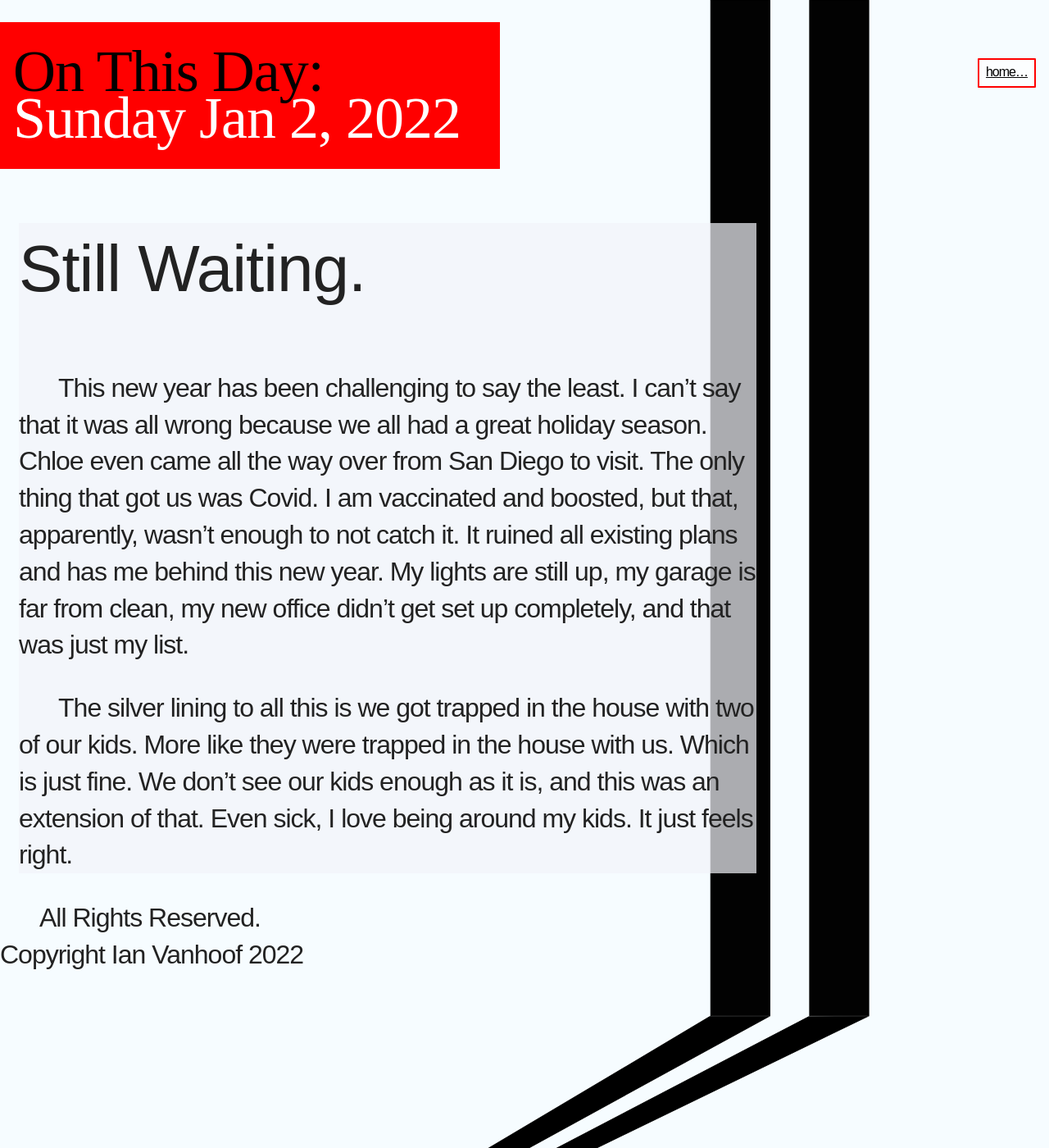
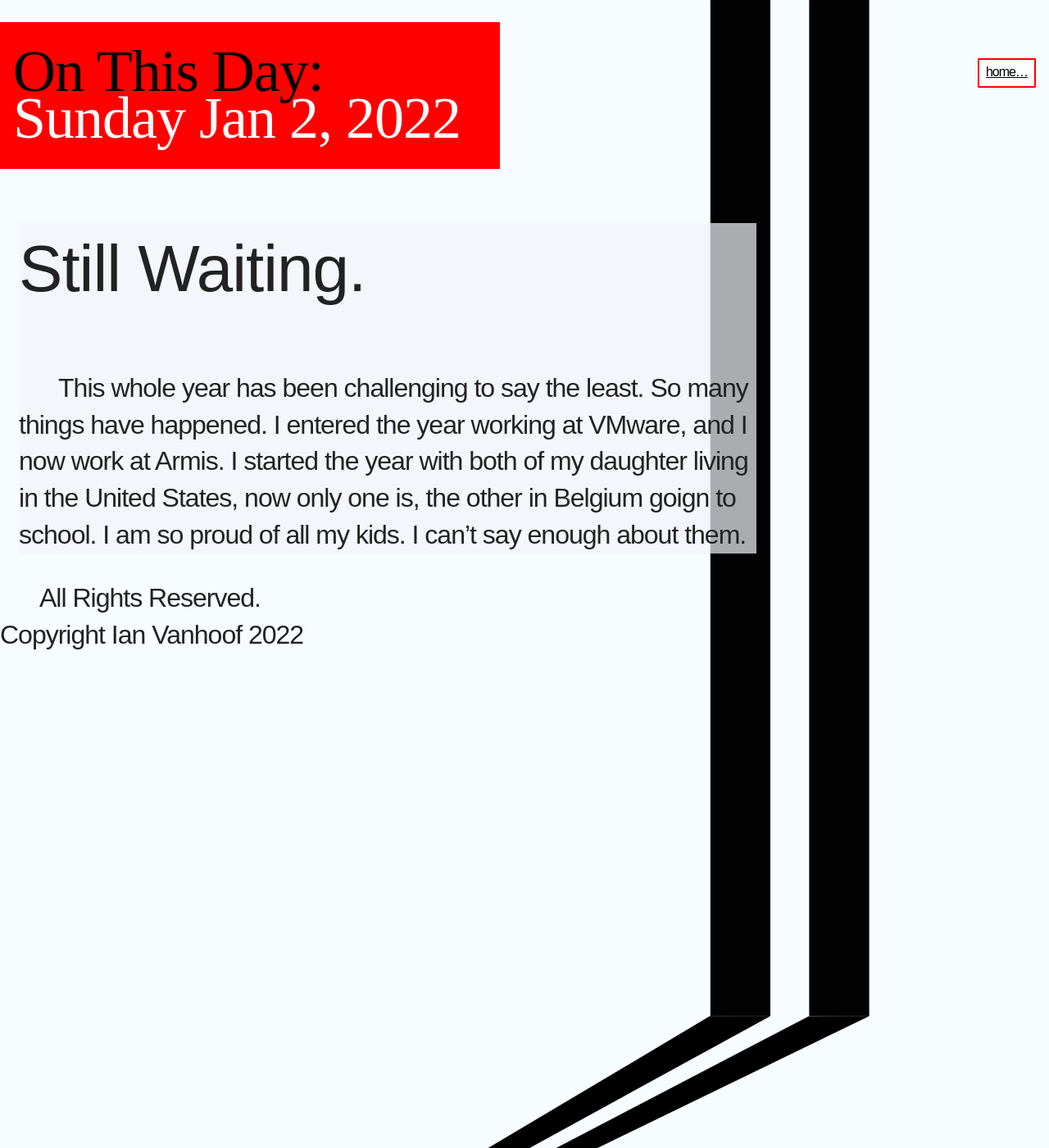
Before and after one commit to ianvanhoof/ianvanhoof.github.io, a Jekyll site: the page built from _posts/2022-1-2-first-of-the-year.md, in a window 1280 px wide and 1400 px high. Shown: the whole window at 82% size. Built offline with Jekyll 4.4.1, drawn with Linux system fonts in a browser that asks for light colours; some web fonts are replaced.

Commit message:
Edited first post.

```diff
--- a/_posts/2022-1-2-first-of-the-year.md
+++ b/_posts/2022-1-2-first-of-the-year.md
@@ -6,6 +6,4 @@ layout: post
 # Still Waiting.
 
 
-This new year has been challenging to say the least. I can't say that it was all wrong because we all had a great holiday season. Chloe even came all the way over from San Diego to visit. The only thing that got us was Covid. I am vaccinated and boosted, but that, apparently, wasn't enough to not catch it. It ruined all existing plans and has me behind this new year. My lights are still up, my garage is far from clean, my new office didn't get set up completely, and that was just my list.
-
-The silver lining to all this is we got trapped in the house with two of our kids. More like they were trapped in the house with us. Which is just fine. We don't see our kids enough as it is, and this was an extension of that. Even sick, I love being around my kids. It just feels right.
+This whole year has been challenging to say the least. So many things have happened. I entered the year working at VMware, and I now work at Armis. I started the year with both of my daughter living in the United States, now only one is, the other in Belgium goign to school. I am so proud of all my kids. I can't say enough about them.
```
